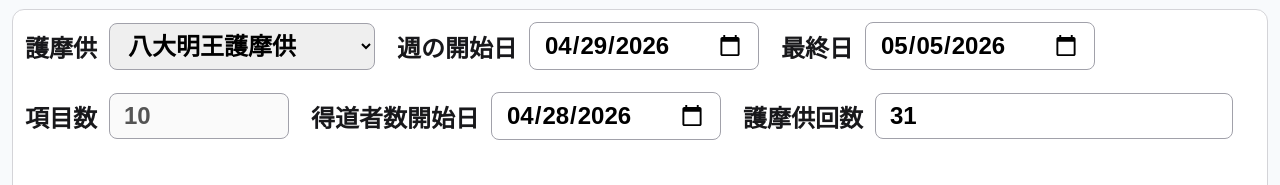
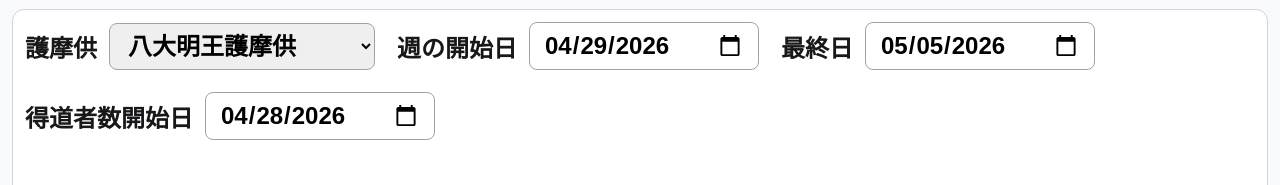
Before and after one commit to kusanaginoturugi/Dailytally, a website: page index.html in a window 1280 px wide. Shown: the part 122-307 px from the top of the page. Drawn offline with Linux system fonts and the light colour scheme; no server answers.

Commit message:
管理ページの項目整理（項目数・護摩供回数を削除）および各護摩供の次回回数の更新

```diff
--- a/app.js
+++ b/app.js
@@ -89,7 +89,7 @@ const CEREMONY_CONFIGS = [
   {
     id: "rokuson-hoju",
     name: "禄存宝珠護摩供",
-    nextNumber: 40,
+    nextNumber: 41,
     seekerStart: "",
     items: [
       { key: "seekers", label: "得道者数", summaryLabel: "得道者数", unit: "人" },
@@ -951,9 +951,7 @@ function renderAdminPage() {
   const ceremonySelect = content.querySelector("#ceremonySelect");
   const weekStartInput = content.querySelector("#weekStart");
   const weekEndInput = content.querySelector("#weekEnd");
-  const itemCountInput = content.querySelector("#itemCount");
   const seekerStartInput = content.querySelector("#seekerStart");
-  const ceremonyNumberInput = content.querySelector("#ceremonyNumber");
   const ceremonyData = getActiveCeremonyData();
 
   CEREMONY_CONFIGS.forEach((ceremony) => {
@@ -966,10 +964,7 @@ function renderAdminPage() {
   ceremonySelect.value = getActiveCeremonyConfig().id;
   weekStartInput.value = ceremonyData.weekStart;
   weekEndInput.value = ceremonyData.weekEnd;
-  itemCountInput.value = String(getActiveItems().length);
-  itemCountInput.disabled = true;
   seekerStartInput.value = ceremonyData.seekerStart;
-  ceremonyNumberInput.value = String(getCeremonyNumber());
 
   ceremonySelect.addEventListener("change", () => {
     state.settings.ceremonyId = ceremonySelect.value;
--- a/index.html
+++ b/index.html
@@ -52,16 +52,8 @@
             <input id="weekEnd" type="date" />
           </label>
           <label>
-            項目数
-            <input id="itemCount" type="number" min="1" max="11" step="1" />
-          </label>
-          <label>
             得道者数開始日
             <input id="seekerStart" type="date" />
-          </label>
-          <label>
-            護摩供回数
-            <input id="ceremonyNumber" type="text" readonly />
           </label>
         </div>
         <section class="user-list-section" aria-label="ユーザー一覧">
```
